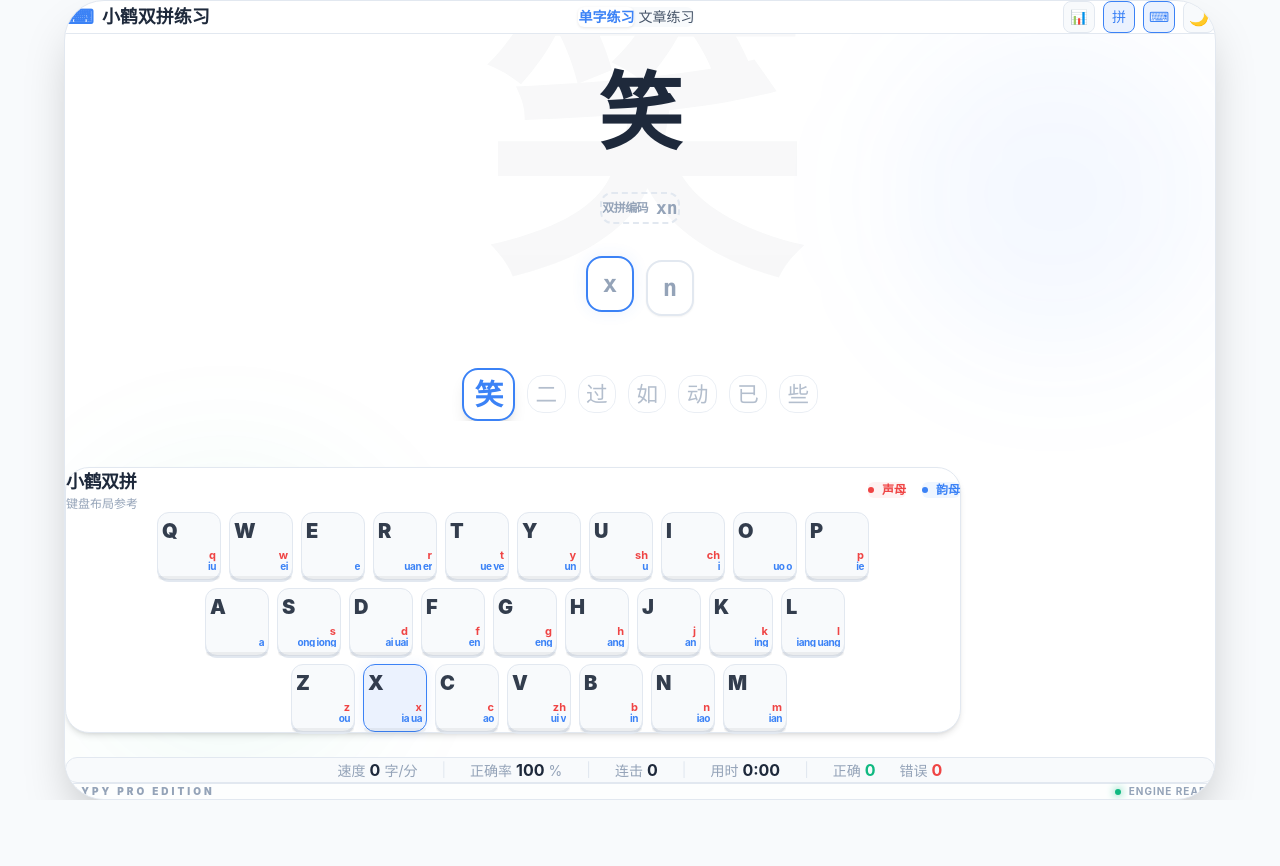
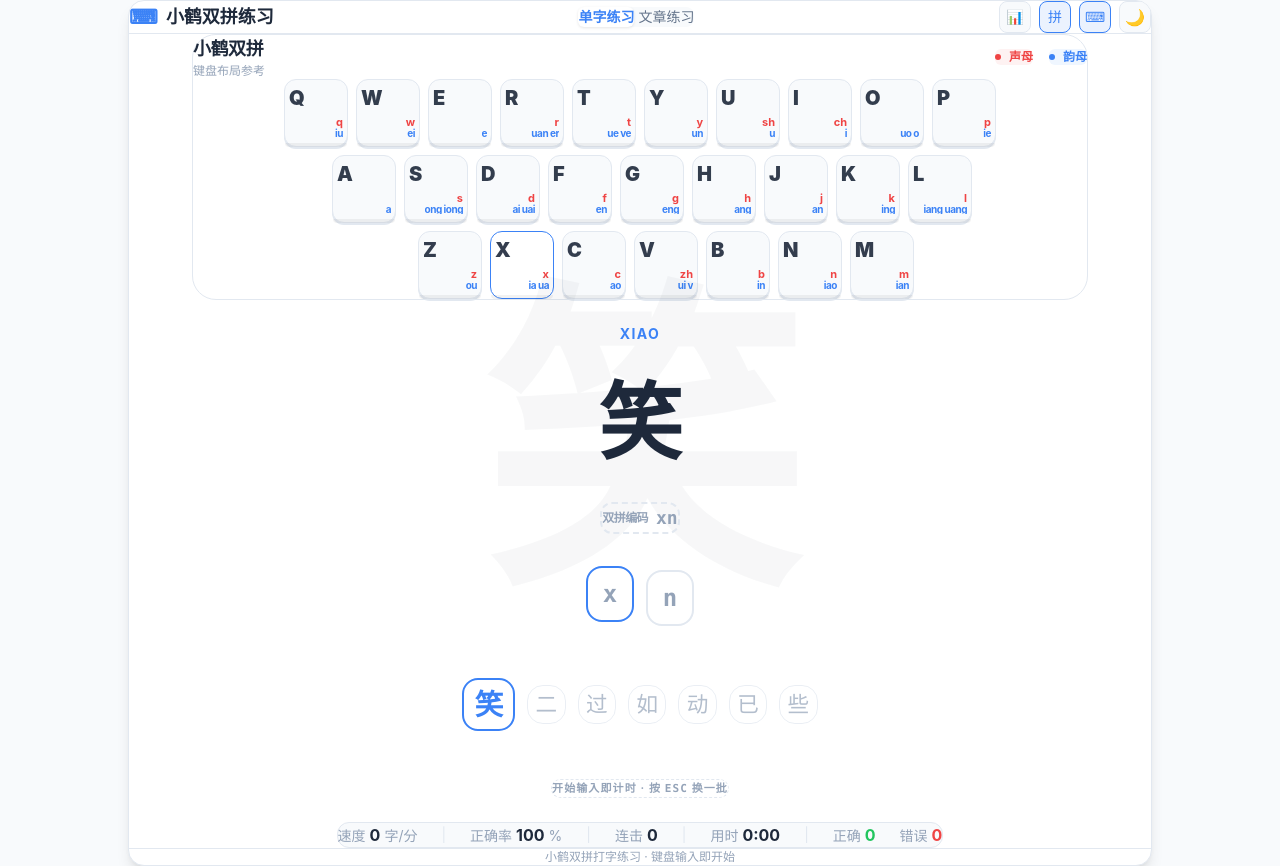
Before and after one commit to slnlkd/flypy-typing, a React (Vite) app: page / in a window 1280 px wide. Before the commit the page ends 800 px from the top, so only its background shows below. Built offline with nearby package versions, Linux system fonts and the light colour scheme.

Commit message:
feat: 优化应用界面，调整布局和样式，增强用户体验；更新练习内容和逻辑

```diff
--- a/src/App.tsx
+++ b/src/App.tsx
@@ -12,50 +12,43 @@ import { useSettingsStore } from './stores/settingsStore';
 function App() {
   const { mode, isFinished } = useTypingStore();
   const [showHistory, setShowHistory] = useState(false);
-  useSettingsStore();
+  useSettingsStore(); // 确保 settings hydrate
 
   return (
-    <div className="h-screen w-screen flex items-center justify-center p-4 bg-[var(--bg-secondary)] overflow-hidden">
-      {/* 主容器 */}
-      <div className="w-full max-w-6xl h-full max-h-[940px] flex flex-col rounded-[2.5rem] bg-[var(--bg-primary)] border border-[var(--border)] shadow-2xl transition-all duration-500 overflow-hidden relative">
-
+    <div
+      className="min-h-screen flex items-center justify-center px-4 py-6"
+      style={{ backgroundColor: 'var(--bg-secondary)' }}
+    >
+      {/* 主容器：居中 + 边框 + 圆角 + 阴影 */}
+      <div
+        className="w-full max-w-5xl flex flex-col rounded-2xl overflow-hidden shadow-lg"
+        style={{
+          backgroundColor: 'var(--bg-primary)',
+          border: '1px solid var(--border)',
+          minHeight: 'min(90vh, 900px)',
+        }}
+      >
         <Header onShowHistory={() => setShowHistory(true)} />
 
-        <main className="flex-1 flex flex-col items-center px-10 py-4 relative overflow-y-auto custom-scrollbar">
-          {/* 背景装饰性圆环 */}
-          <div className="absolute top-0 right-0 -mr-20 -mt-20 w-80 h-80 rounded-full bg-blue-500/5 blur-3xl pointer-events-none" />
-          <div className="absolute bottom-0 left-0 -ml-20 -mb-20 w-80 h-80 rounded-full bg-emerald-500/5 blur-3xl pointer-events-none" />
+        <main className="flex-1 flex flex-col items-center gap-6 px-6 py-6">
+          {/* 键位图 */}
+          <KeyboardMap />
 
-          {/* 练习区 - 占据主要空间并居中其内容 */}
-          <section className="w-full flex-1 flex flex-col items-center justify-center min-h-[400px] z-10">
+          {/* 练习区 */}
+          <div className="w-full flex-1 flex flex-col items-center justify-center">
             {mode === 'char' ? <CharPractice /> : <ArticlePractice />}
-          </section>
+          </div>
 
-          {/* 辅助区 - 紧凑排列在下方 */}
-          <div className="w-full mt-auto flex flex-col gap-6 z-10">
-            {/* 键位图 */}
-            <section className="w-full animate-in fade-in slide-in-from-bottom-4 duration-700">
-              <KeyboardMap />
-            </section>
-
-            {/* 统计栏 */}
-            <section className="w-full mb-2">
-              <StatsBar />
-            </section>
-          </div>
+          {/* 统计栏 */}
+          <StatsBar />
         </main>
 
-        {/* 底部版权 */}
-        <footer className="px-10 py-3 flex items-center justify-between border-t border-[var(--border)] bg-[var(--bg-secondary)]/30">
-          <p className="text-[10px] font-black uppercase tracking-[0.3em] text-[var(--text-muted)]">
-            Flypy Pro Edition
-          </p>
-          <div className="flex gap-6">
-            <span className="text-[10px] font-bold uppercase tracking-widest text-[var(--text-muted)] flex items-center gap-2">
-              <span className="w-1.5 h-1.5 rounded-full bg-[var(--success)] shadow-[0_0_8px_var(--success)]" />
-              Engine Ready
-            </span>
-          </div>
+        {/* 底部 */}
+        <footer
+          className="text-center py-3 text-xs"
+          style={{ color: 'var(--text-muted)', borderTop: '1px solid var(--border)' }}
+        >
+          小鹤双拼打字练习 · 键盘输入即开始
         </footer>
       </div>
 
--- a/src/components/TypingArea/ArticlePractice.tsx
+++ b/src/components/TypingArea/ArticlePractice.tsx
@@ -75,20 +75,28 @@ export function ArticlePractice() {
   const currentChar = chars[currentIndex];
   const progress = getProgress();
 
+  // 将字符数组按固定宽度分行（例如每行 20 个汉字）
+  const charsPerLine = 20;
+  const lines: (typeof chars)[] = [];
+  for (let i = 0; i < chars.length; i += charsPerLine) {
+    lines.push(chars.slice(i, i + charsPerLine));
+  }
+
   return (
-    <div className="flex flex-col gap-4 w-full max-w-3xl mx-auto">
+    <div className="flex flex-col gap-6 w-full max-w-4xl mx-auto py-4">
       {/* 顶部操作栏 */}
-      <div className="flex items-center justify-between gap-2">
-        <div className="flex gap-2 flex-wrap">
-          {presetArticles.slice(0, 5).map((article, i) => (
+      <div className="flex items-center justify-between gap-4 px-2">
+        <div className="flex gap-2 flex-wrap flex-1">
+          {presetArticles.map((article, i) => (
             <button
               key={i}
               onClick={() => loadArticle(article.content)}
-              className="px-3 py-1 text-xs rounded-full transition-colors cursor-pointer"
+              className="px-4 py-1.5 text-xs font-bold rounded-xl transition-all duration-200 cursor-pointer"
               style={{
                 backgroundColor: 'var(--bg-secondary)',
                 border: '1px solid var(--border)',
                 color: 'var(--text-secondary)',
+                boxShadow: 'var(--shadow-sm)',
               }}
             >
               {article.title}
@@ -97,28 +105,29 @@ export function ArticlePractice() {
         </div>
         <button
           onClick={() => setShowImport(!showImport)}
-          className="px-3 py-1 text-xs rounded-full transition-colors cursor-pointer"
+          className="px-4 py-1.5 text-xs font-bold rounded-xl transition-all duration-200 cursor-pointer whitespace-nowrap"
           style={{
             backgroundColor: 'var(--accent)',
             color: '#fff',
+            boxShadow: '0 4px 12px var(--accent-light)',
           }}
         >
-          导入文章
+          导入自定义文章
         </button>
       </div>
 
       {/* 导入面板 */}
       {showImport && (
         <div
-          className="p-4 rounded-xl"
-          style={{ backgroundColor: 'var(--bg-secondary)', border: '1px solid var(--border)' }}
+          className="p-6 rounded-2xl animate-in fade-in zoom-in duration-300"
+          style={{ backgroundColor: 'var(--bg-secondary)', border: '1px solid var(--border)', boxShadow: 'var(--shadow-md)' }}
         >
           <textarea
             ref={textareaRef}
             value={importText}
             onChange={(e) => setImportText(e.target.value)}
             placeholder="粘贴文章内容..."
-            className="w-full h-32 p-3 rounded-lg resize-none text-sm"
+            className="w-full h-40 p-4 rounded-xl resize-none text-sm font-medium leading-relaxed"
             style={{
               backgroundColor: 'var(--bg-primary)',
               color: 'var(--text-primary)',
@@ -127,25 +136,23 @@ export function ArticlePractice() {
             }}
             autoFocus
           />
-          <div className="flex items-center gap-3 mt-3">
+          <div className="flex items-center gap-4 mt-4">
             <button
               onClick={handleImport}
-              className="px-4 py-1.5 text-sm rounded-lg cursor-pointer"
-              style={{ backgroundColor: 'var(--accent)', color: '#fff' }}
+              className="px-6 py-2 text-sm font-bold rounded-xl cursor-pointer transition-all active:scale-95"
+              style={{ backgroundColor: 'var(--accent)', color: '#fff', boxShadow: '0 4px 12px var(--accent-light)' }}
             >
-              开始练习
+              立即开始
             </button>
             <label
-              className="px-4 py-1.5 text-sm rounded-lg cursor-pointer"
-              style={{ backgroundColor: 'var(--bg-primary)', border: '1px solid var(--border)', color: 'var(--text-secondary)' }}
+              className="px-6 py-2 text-sm font-bold rounded-xl cursor-pointer bg-[var(--bg-primary)] border border-[var(--border)] text-[var(--text-secondary)] transition-all hover:bg-[var(--bg-secondary)]"
             >
               上传 TXT
               <input type="file" accept=".txt" onChange={handleFileUpload} className="hidden" />
             </label>
             <button
               onClick={() => setShowImport(false)}
-              className="px-4 py-1.5 text-sm rounded-lg cursor-pointer"
-              style={{ color: 'var(--text-muted)' }}
+              className="px-4 py-2 text-sm font-bold text-[var(--text-muted)] hover:text-[var(--text-primary)] transition-colors"
             >
               取消
             </button>
@@ -153,117 +160,136 @@ export function ArticlePractice() {
         </div>
       )}
 
-      {/* 进度条 */}
-      <div className="w-full h-1.5 rounded-full overflow-hidden" style={{ backgroundColor: 'var(--bg-secondary)' }}>
+      {/* 练习区 - 分行对照显示 */}
       <div
-          className="h-full rounded-full transition-all duration-300"
+        ref={containerRef}
+        className="flex-1 flex flex-col gap-6 p-10 rounded-[2rem] overflow-y-auto custom-scrollbar"
         style={{
-            width: `${progress}%`,
-            backgroundColor: 'var(--accent)',
+          backgroundColor: 'var(--bg-secondary)',
+          border: '1px solid var(--border)',
+          boxShadow: 'inset 0 2px 10px rgba(0,0,0,0.02)',
         }}
-        />
+      >
+        {lines.map((lineChars, lineIdx) => {
+          const lineStartIndex = lineIdx * charsPerLine;
+          const isCurrentLine = currentIndex >= lineStartIndex && currentIndex < lineStartIndex + charsPerLine;
+
+          return (
+            <div
+              key={lineIdx}
+              data-current={isCurrentLine ? 'true' : undefined}
+              className={`flex flex-col gap-2 transition-all duration-500 ${isCurrentLine ? 'scale-100 opacity-100' : 'scale-95 opacity-30 grayscale-[0.8]'}`}
+            >
+              {/* 原文字行 */}
+              <div className="flex justify-center gap-1.5">
+                {lineChars.map((tc, charIdx) => {
+                  const actualIdx = lineStartIndex + charIdx;
+                  const isCurrent = actualIdx === currentIndex;
+                  return (
+                    <div key={charIdx} className="relative flex flex-col items-center">
+                      {/* 当前字的拼音提示 - 移至原文上方 */}
+                      {isCurrent && showPinyin && (
+                        <div className="absolute -top-6 whitespace-nowrap px-1.5 py-0.5 rounded bg-[var(--accent)] text-[10px] font-black text-white shadow-lg animate-in fade-in slide-in-from-bottom-1 duration-200">
+                          {tc.pinyinChar.pinyinWithTone}
+                        </div>
+                      )}
+
+                      <span
+                        className="inline-flex items-center justify-center font-bold transition-all duration-200"
+                        style={{
+                          width: `${fontSize * 1.5}px`,
+                          fontSize: `${fontSize}px`,
+                          color: isCurrent ? 'var(--accent)' : 'var(--text-primary)',
+                        }}
+                      >
+                        {tc.pinyinChar.char}
+                      </span>
+                    </div>
+                  );
+                })}
               </div>
 
-      {/* 当前字输入区 */}
-      {currentChar && !isFinished && (
-        <div className="flex items-center justify-center gap-4 py-3">
-          <span
-            className="font-bold"
+              {/* 打字输入行 */}
+              <div className="flex justify-center gap-1.5 py-2.5 rounded-xl bg-[var(--bg-primary)]/40 border border-[var(--border)]">
+                {lineChars.map((tc, charIdx) => {
+                  const actualIdx = lineStartIndex + charIdx;
+                  const isCurrent = actualIdx === currentIndex;
+                  const isTyped = actualIdx < currentIndex;
+                  const isWrong = tc.status === 'wrong';
+
+                  return (
+                    <div
+                      key={charIdx}
+                      className="relative flex flex-col items-center justify-center rounded-lg transition-all duration-200"
                       style={{
-              fontSize: `${fontSize * 2}px`,
-              color: currentChar.status === 'wrong' ? 'var(--error)' : 'var(--accent)',
+                        width: `${fontSize * 1.5}px`,
+                        height: `${fontSize * 1.5}px`,
+                        backgroundColor: isCurrent
+                          ? 'var(--accent-light)'
+                          : 'transparent',
+                        border: isCurrent ? '2px solid var(--accent)' : 'none',
+                        boxShadow: isCurrent ? '0 0 10px var(--accent-light)' : 'none',
                       }}
                     >
-            {currentChar.pinyinChar.char}
+                      {/* 已输入的汉字 */}
+                      <span
+                        className="font-black"
+                        style={{
+                          fontSize: `${fontSize * 1.1}px`,
+                          color: isWrong ? 'var(--error)' : 'var(--success)',
+                          opacity: isTyped ? 1 : 0,
+                        }}
+                      >
+                        {tc.pinyinChar.char}
                       </span>
-          {showPinyin && (
-            <span className="text-base" style={{ color: 'var(--text-muted)' }}>
-              {currentChar.pinyinChar.pinyinWithTone}
-            </span>
-          )}
-          <div className="flex gap-1">
-            {currentChar.pinyinChar.flypyCode.split('').map((letter, i) => {
-              const inputChar = currentInput[i];
-              const isTyped = i < currentInput.length;
-              const isCorrect = isTyped && inputChar === letter;
-              const isWrong = isTyped && inputChar !== letter;
 
+                      {/* 当前输入的编码提示 - 移至输入框上方 */}
+                      {isCurrent && (
+                        <div className="absolute -top-5 flex gap-0.5">
+                          {tc.pinyinChar.flypyCode.split('').map((letter, i) => {
+                            const isCharTyped = i < currentInput.length;
                             return (
                               <span
                                 key={i}
-                  className="inline-flex items-center justify-center w-8 h-8 rounded text-lg font-mono font-bold"
-                  style={{
-                    backgroundColor: isCorrect
-                      ? 'rgba(34, 197, 94, 0.15)'
-                      : isWrong
-                        ? 'rgba(239, 68, 68, 0.15)'
-                        : 'var(--bg-secondary)',
-                    color: isCorrect
-                      ? 'var(--success)'
-                      : isWrong
-                        ? 'var(--error)'
-                        : 'var(--text-muted)',
-                  }}
+                                className={`text-[9px] font-black w-3.5 h-3.5 flex items-center justify-center rounded-sm shadow-sm ${isCharTyped ? 'bg-[var(--success)] text-white' : 'bg-white text-[var(--accent)] border border-[var(--accent)]'}`}
                               >
-                  {isTyped ? inputChar : '_'}
+                                {isCharTyped ? currentInput[i].toUpperCase() : letter.toUpperCase()}
                               </span>
                             );
                           })}
                         </div>
-          {showPinyin && (
-            <span className="text-xs" style={{ color: 'var(--text-muted)' }}>
-              [{currentChar.pinyinChar.flypyCode}]
-            </span>
                       )}
                     </div>
-      )}
+                  );
+                })}
+              </div>
+            </div>
+          );
+        })}
 
-      {/* 文章显示区 */}
-      <div
-        ref={containerRef}
-        className="p-6 rounded-xl max-h-64 overflow-y-auto leading-relaxed"
-        style={{
-          backgroundColor: 'var(--bg-secondary)',
-          border: '1px solid var(--border)',
-          fontSize: `${fontSize}px`,
-        }}
-      >
-        {chars.map((tc, i) => (
-          <span
-            key={i}
-            data-current={i === currentIndex ? 'true' : undefined}
-            className="inline-block transition-all duration-100"
-            style={{
-              color: tc.status === 'correct'
-                ? 'var(--text-muted)'
-                : tc.status === 'wrong'
-                  ? 'var(--error)'
-                  : i === currentIndex
-                    ? 'var(--accent)'
-                    : 'var(--text-primary)',
-              fontWeight: i === currentIndex ? 'bold' : 'normal',
-              textDecoration: i === currentIndex ? 'underline' : 'none',
-              textUnderlineOffset: '4px',
-              textDecorationColor: 'var(--accent)',
-              opacity: tc.status === 'correct' ? 0.4 : 1,
-            }}
-          >
-            {tc.pinyinChar.char}
-          </span>
-        ))}
-      </div>
-
-      {/* 完成提示 */}
+        {/* 练习完成状态 */}
         {isFinished && (
-        <div className="text-center py-4">
-          <p className="text-lg font-bold" style={{ color: 'var(--success)' }}>
-            练习完成！
-          </p>
-          <p className="text-sm mt-1" style={{ color: 'var(--text-muted)' }}>
-            按 <kbd className="px-1.5 py-0.5 rounded text-xs" style={{ backgroundColor: 'var(--bg-secondary)', border: '1px solid var(--border)' }}>Esc</kbd> 重新开始
+          <div className="py-10 text-center animate-bounce">
+            <h2 className="text-3xl font-black text-[var(--success)] mb-2">练习圆满完成！</h2>
+            <p className="text-sm font-bold text-[var(--text-muted)] uppercase tracking-widest">
+              按 <kbd>Esc</kbd> 重新开始新的练习
             </p>
           </div>
         )}
       </div>
+
+      {/* 底部进度提示 */}
+      <div className="flex items-center gap-4 px-6">
+        <div className="flex-1 h-2 rounded-full bg-[var(--bg-secondary)] overflow-hidden border border-[var(--border)]">
+          <div
+            className="h-full bg-[var(--accent)] transition-all duration-500 shadow-[0_0_10px_var(--accent-light)]"
+            style={{ width: `${progress}%` }}
+          />
+        </div>
+        <span className="text-[10px] font-black text-[var(--text-muted)] tracking-tighter w-12 text-right">
+          {progress}%
+        </span>
+      </div>
+    </div>
   );
 }
--- a/src/index.css
+++ b/src/index.css
@@ -5,38 +5,29 @@
   --bg-secondary: #f8fafc;
   --bg-card: #ffffff;
   --text-primary: #1e293b;
-  --text-secondary: #475569;
+  --text-secondary: #64748b;
   --text-muted: #94a3b8;
   --border: #e2e8f0;
   --accent: #3b82f6;
-  --accent-light: rgba(59, 130, 246, 0.1);
   --accent-hover: #2563eb;
-  --success: #10b981;
+  --success: #22c55e;
   --error: #ef4444;
   --warning: #f59e0b;
-  --shadow-sm: 0 1px 2px 0 rgb(0 0 0 / 0.05);
-  --shadow: 0 4px 6px -1px rgb(0 0 0 / 0.1), 0 2px 4px -2px rgb(0 0 0 / 0.1);
-  --shadow-md: 0 10px 15px -3px rgb(0 0 0 / 0.1), 0 4px 6px -4px rgb(0 0 0 / 0.1);
-  --radius: 12px;
 }
 
 .dark {
   --bg-primary: #0f172a;
   --bg-secondary: #1e293b;
   --bg-card: #1e293b;
-  --text-primary: #f8fafc;
-  --text-secondary: #cbd5e1;
+  --text-primary: #f1f5f9;
+  --text-secondary: #94a3b8;
   --text-muted: #64748b;
   --border: #334155;
   --accent: #60a5fa;
-  --accent-light: rgba(96, 165, 250, 0.15);
   --accent-hover: #3b82f6;
-  --success: #34d399;
+  --success: #4ade80;
   --error: #f87171;
   --warning: #fbbf24;
-  --shadow-sm: 0 1px 2px 0 rgb(0 0 0 / 0.3);
-  --shadow: 0 4px 6px -1px rgb(0 0 0 / 0.4), 0 2px 4px -2px rgb(0 0 0 / 0.4);
-  --shadow-md: 0 10px 15px -3px rgb(0 0 0 / 0.5), 0 4px 6px -4px rgb(0 0 0 / 0.5);
 }
 
 * {
@@ -46,32 +37,13 @@
 }
 
 body {
-  font-family: 'Inter', -apple-system, BlinkMacSystemFont, 'Segoe UI', 'PingFang SC', 'Microsoft YaHei', sans-serif;
-  background-color: var(--bg-secondary);
+  font-family: -apple-system, BlinkMacSystemFont, 'Segoe UI', 'PingFang SC', 'Microsoft YaHei', sans-serif;
+  background-color: var(--bg-primary);
   color: var(--text-primary);
   transition: background-color 0.3s, color 0.3s;
   min-height: 100vh;
-  -webkit-font-smoothing: antialiased;
-  -moz-osx-font-smoothing: grayscale;
 }
 
 #root {
   min-height: 100vh;
 }
-
-/* 现代感平滑滚动和选择效果 */
-::selection {
-  background-color: var(--accent-light);
-  color: var(--accent);
-}
-
-kbd {
-  font-family: ui-monospace, SFMono-Regular, Menlo, Monaco, Consolas, "Liberation Mono", "Courier New", monospace;
-  font-size: 0.8em;
-  font-weight: 600;
-  padding: 0.2rem 0.4rem;
-  border-radius: 4px;
-  background-color: var(--bg-secondary);
-  border: 1px solid var(--border);
-  box-shadow: 0 1px 0 rgba(0,0,0,0.1);
-}
--- a/src/stores/typingStore.ts
+++ b/src/stores/typingStore.ts
@@ -201,7 +201,9 @@ export const useTypingStore = create<TypingState>((set, get) => ({
         combo: 0,
       });
 
-      // 短暂显示错误后清空输入
+      // 单字模式下，短暂停留后自动重置输入；文章模式下，需要用户手动退格纠正
+      // 修改：只有在单字模式下才自动重置。文章模式下，错误状态将保持，直到用户退格。
+      if (state.mode === 'char') {
         setTimeout(() => {
           const s = get();
           if (s.currentIndex === state.currentIndex && s.currentInput === newInput) {
@@ -214,6 +216,7 @@ export const useTypingStore = create<TypingState>((set, get) => ({
             set({ chars: resetChars, currentInput: '' });
           }
         }, 300);
+      }
     }
   },
 
```
Also changed, not shown: src/data/flypy.ts (+16 -24 lines), 1 other file (tests, documents, lock files or other folders). Lines whose indentation alone changed are shown as unchanged.
